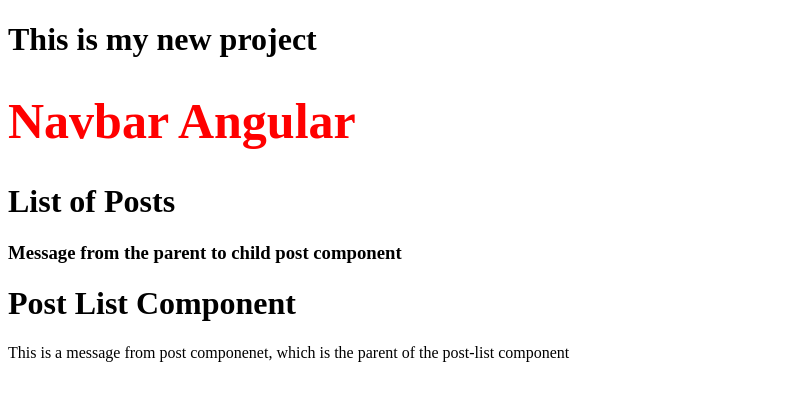
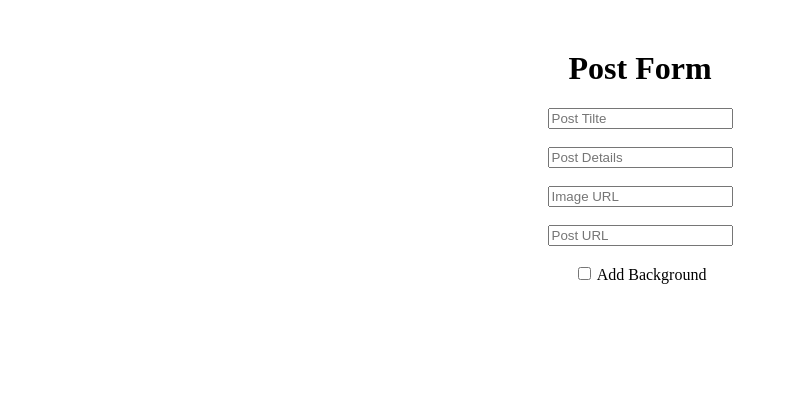
Before and after one commit to vignan37/AngularProjectGohan, an Angular app: page / in a window 1280 px wide. Shown: the top 400 px of the page, without its empty margins (0-788 px from the left). Built offline with nearby package versions, Linux system fonts and the light colour scheme.

Commit message:
Create a form Task 2

```diff
--- a/src/app/app.component.html
+++ b/src/app/app.component.html
@@ -1,3 +1 @@
-<h1>This is my new project</h1>
-<app-navbar></app-navbar>
-<app-post [fromParent]='parentMessage'></app-post>
+<app-post-form></app-post-form>
--- /dev/null
+++ b/src/app/post-form/post-form.component.css
@@ -0,0 +1,10 @@
+.form-area,
+.preview-area
+{
+    margin-top: 50px;
+    text-align: center;
+}
+.add-background{
+    background-color: yellow;
+    padding:10px;
+}
--- /dev/null
+++ b/src/app/post-form/post-form.component.html
@@ -0,0 +1,20 @@
+<div class="form-area">
+    <h1>Post Form</h1>
+    <input type="text" placeholder="Post Tilte" [(ngModel)] = 'title'>
+    <br><br>
+    <input type="text" placeholder="Post Details" [(ngModel)] = 'details' >
+    <br><br>
+    <input type="text" placeholder="Image URL" [(ngModel)] = 'imgUrl' >
+    <br><br>
+    <input type="text" placeholder="Post URL" [(ngModel)] = 'postUrl' >
+    <br><br>
+    <input type="checkbox" [(ngModel)] = 'boolAddBackground'> Add Background
+
+</div>
+
+<div class = "preview-area">
+    <img [src] = "imgUrl" alt="">
+    <h1> <span [class.add-background]="boolAddBackground" >{{ title }} </span> </h1>
+    <p>{{details}}</p>
+    <a [href] = "postUrl" target="_blank" [style.display]=" postUrl ? 'block' : 'none'">More Details</a>
+</div>
```
Also changed, not shown: src/app/app.module.ts (+6 -2 lines), 1 other file (tests, documents, lock files or other folders).
